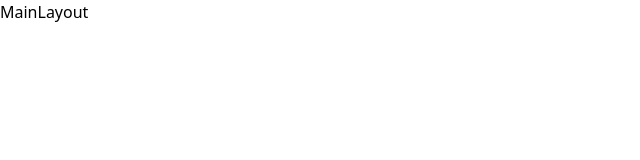
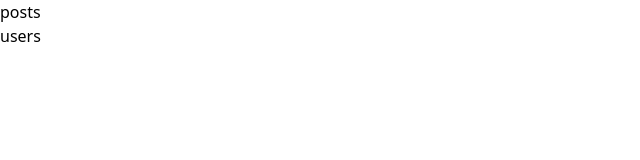
Before and after one commit to Maks-Nata/react-vite, a React (Vite) app: page / in a window 1280 px wide. Shown: the top 160 px of the page, without its empty margins (0-640 px from the left). Built offline with nearby package versions, Linux system fonts and the light colour scheme.

Commit message:
create UserComponent.tsx and add menu

```diff
--- /dev/null
+++ b/src/components/UserComponent.tsx
@@ -0,0 +1,13 @@
+import {IUser} from "../models/IUser.ts";
+
+interface UserComponentProps {
+    user: IUser
+}
+
+export const UserComponent = ({user}: UserComponentProps) => {
+    return (
+        <div>
+            {user.username}
+        </div>
+    );
+};
--- a/src/components/UsersComponent.tsx
+++ b/src/components/UsersComponent.tsx
@@ -1,16 +1,17 @@
 import {useEffect, useState} from "react";
-import {getAll} from "../services/general.api.services.ts";
 import {IBaceResponseModel} from "../models/IBaceResponseModel.ts";
 import {IUser} from "../models/IUser.ts";
+import {UserComponent} from "./UserComponent.tsx";
+import {getUsers} from "../services/users.api.services.ts";
 
 
 const UsersComponent = () => {
     const [users,setUsers]=useState<IUser[]>([])
-    useEffect(()=>{getAll<IBaceResponseModel & {users:IUser[]}>().then(({users} )=> setUsers(users))},[])
+    useEffect(()=>{getUsers<IBaceResponseModel & {users:IUser[]}>().then(({users} )=> setUsers(users))},[])
     return (
         <div>
             {
-                users.map((user:IUser)=><div key={user.id}>{user.username}</div>)
+                users.map((user:IUser)=><UserComponent key={user.id} user={user}/>)
             }
         </div>
     );
--- /dev/null
+++ b/src/components/menu/MenuComponent.tsx
@@ -0,0 +1,10 @@
+import {Link} from "react-router";
+
+export const MenuComponent = () => {
+    return (
+       <ul>
+           <li><Link to='/posts'>posts</Link></li>
+           <li><Link to='/users'>users</Link></li>
+       </ul>
+    );
+};
--- a/src/layouts/MainLayout.tsx
+++ b/src/layouts/MainLayout.tsx
@@ -1,8 +1,9 @@
 import {Outlet} from "react-router";
+import {MenuComponent} from "../components/menu/MenuComponent.tsx";
 
 export const Mainlayout= ()=> {
     return  <>
-        MainLayout
+        <MenuComponent/>
         <Outlet/>
     </>
     ;
```
